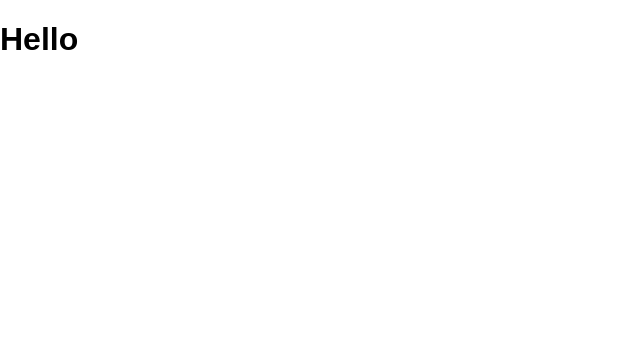
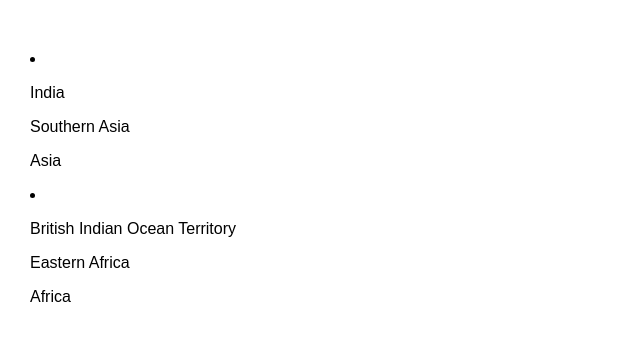
Before and after one commit to shablcuShaluRai/MultiSearch-Service, a React (Create React App) app: page / in a window 1280 px wide. Shown: the top 340 px of the page, without its empty margins (0-640 px from the left). Built offline with nearby package versions, Linux system fonts and the light colour scheme.

Commit message:
Showing Data

```diff
--- a/src/App.js
+++ b/src/App.js
@@ -2,10 +2,69 @@ import React, { Component } from 'react';
 
 
 class App extends Component {
+  state = {
+  country:  [
+      {
+		"name": {
+			"common": "India",
+			"official": "Republic of India",
+			"native": {
+				"eng": {
+					"official": "Republic of India",
+					"common": "India"
+				}
+			}
+		},
+		"region": "Asia",
+		"subregion": "Southern Asia",
+		"languages": {
+			"eng": "English",
+			"hin": "Hindi",
+			"tam": "Tamil"
+		},
+		"latlng": [20, 77],
+		"demonym": "Indian",
+		"landlocked": false,
+		"borders": ["BGD", "BTN", "MMR", "CHN", "NPL", "PAK"],
+		"area": 3287590
+	},
+	{
+		"name": {
+			"common": "British Indian Ocean Territory",
+			"official": "British Indian Ocean Territory",
+			"native": {
+				"eng": {
+					"official": "British Indian Ocean Territory",
+					"common": "British Indian Ocean Territory"
+				}
+			}
+		},
+		"region": "Africa",
+		"subregion": "Eastern Africa",
+		"languages": {
+			"eng": "English"
+		},
+		"latlng": [-6, 71.5],
+		"demonym": "Indian",
+		"landlocked": false,
+		"borders": [],
+		"area": 60
+  }
+
+]
+  }
+
   render() {
-    return (
+        return (
       <div className="App">
-      <h1>Hello</h1>
+      {this.state.country.map((country, index) =>
+        <div  key = { index }>
+        <li>
+        <p>{country.name.common}</p>
+        <p>{country.subregion}</p>
+        <p>{ country.region}</p>
+        </li>
+      </div>)}
       </div>
     );
   }
--- a/src/index.css
+++ b/src/index.css
@@ -3,3 +3,7 @@ body {
   padding: 0;
   font-family: sans-serif;
 }
+.App{
+  margin-top: 50px;
+  padding-left:30px;
+}
```
